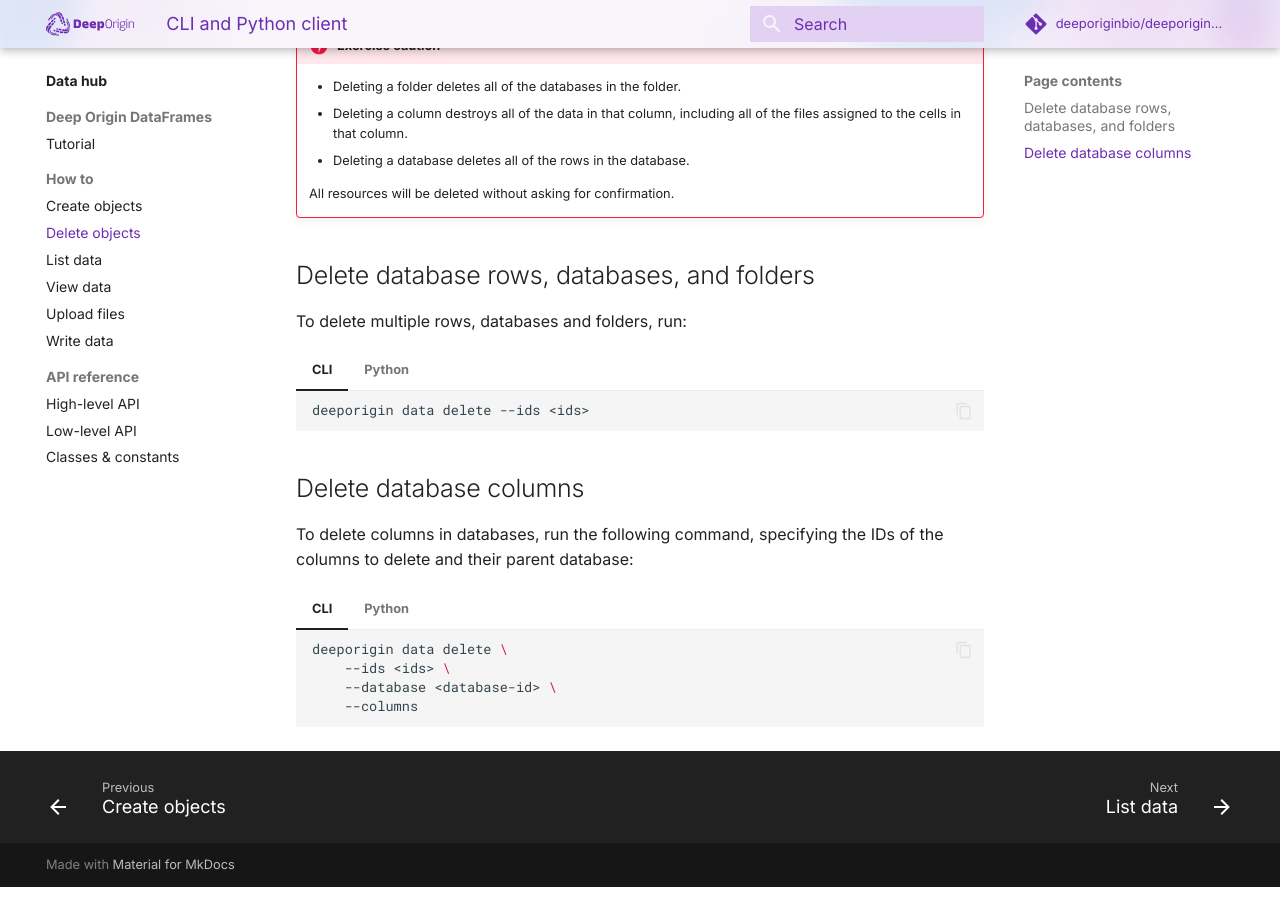
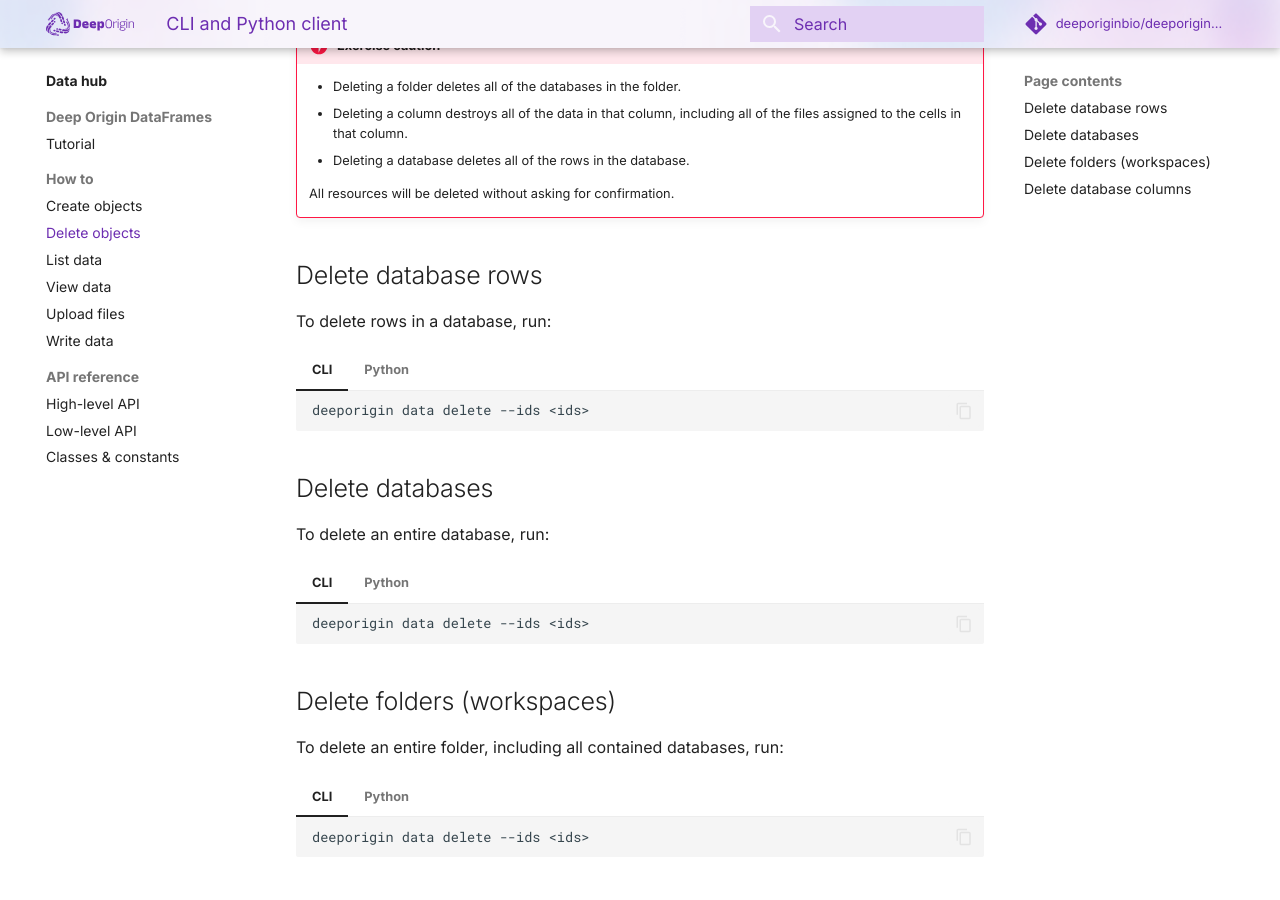
Before and after one commit to deeporiginbio/deeporigin-client, an MkDocs documentation site: the page built from docs/how-to/data-hub/delete.md, in a window 1280 px wide and 900 px high, scrolled down 430 px. Built offline with MkDocs 1.6.1 and Material for MkDocs 9.7.7, drawn with Linux system fonts in a browser that asks for light colours; comment, search, counter and statistics services are not loaded.

````diff
--- a/docs/how-to/data-hub/delete.md
+++ b/docs/how-to/data-hub/delete.md
@@ -12,9 +12,9 @@
 
     All resources will be deleted without asking for confirmation.
 
-## Delete database rows, databases, and folders
+## Delete database rows
 
-To delete multiple rows, databases and folders, run:
+To delete rows in a database, run:
 
 === "CLI"
 
@@ -29,8 +29,43 @@
     api.delete_rows(row_ids=["row-1","database-1","folder-1"])
     ```
 
-    !!! Info "Rows?"
-        Rows, folders and databases can all be deleted using the `delete_rows` method.
+
+## Delete databases
+
+To delete an entire database, run:
+
+=== "CLI"
+
+    ```bash
+    deeporigin data delete --ids <ids>
+    ```
+
+=== "Python"
+
+    ```py
+    from deeporigin.data_hub import api
+    api.delete_database(database_id=<row-ID>)
+    ```
+
+
+## Delete folders (workspaces)
+
+To delete an entire folder, including all contained databases, run:
+
+=== "CLI"
+
+    ```bash
+    deeporigin data delete --ids <ids>
+    ```
+
+=== "Python"
+
+    ```py
+    from deeporigin.data_hub import api
+    api.delete_workspace(workspace_id=<folder-ID>)
+    ```
+
+
 
 ## Delete database columns
 
````
Also changed, not shown: 1 other file.
